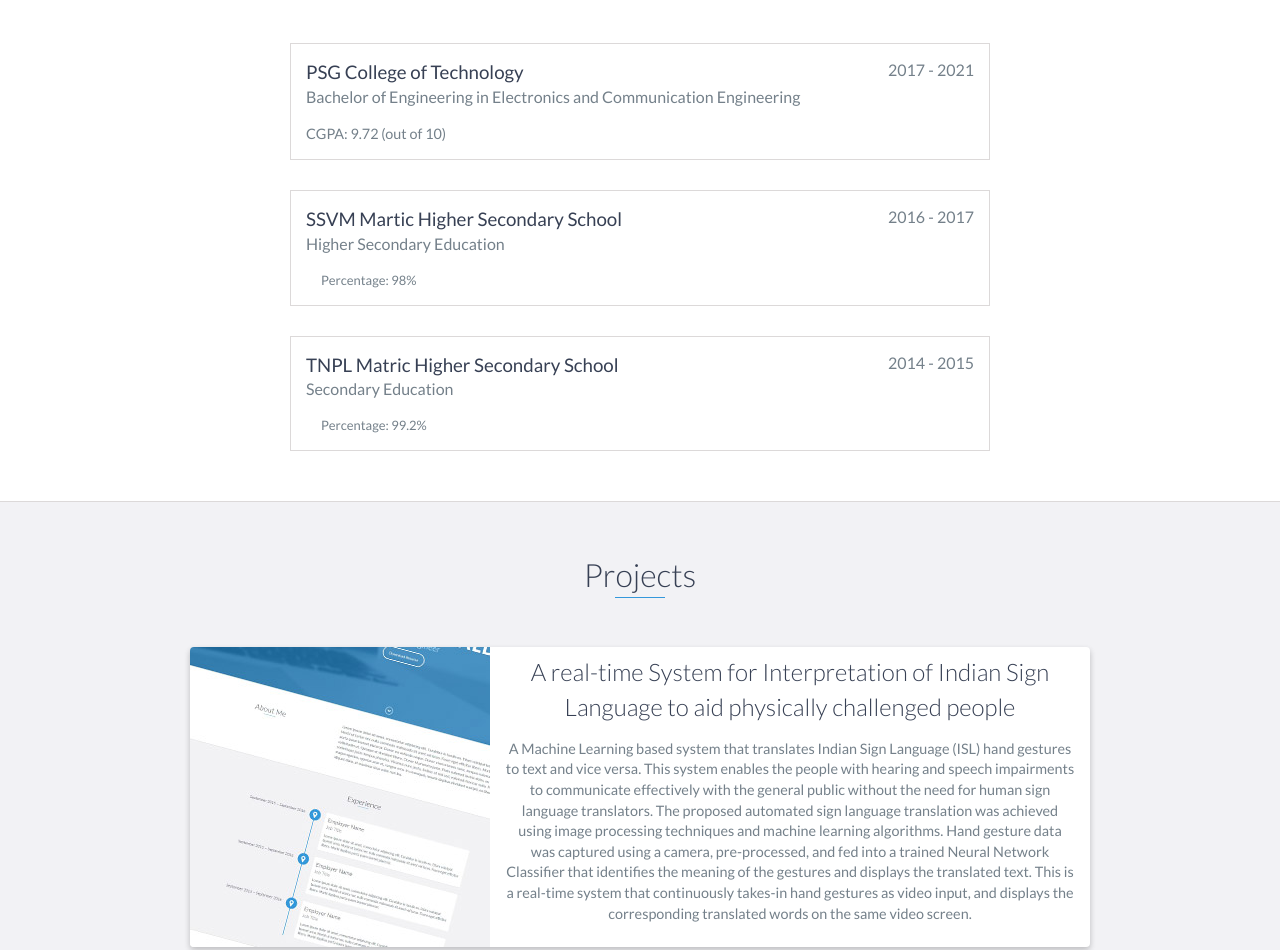
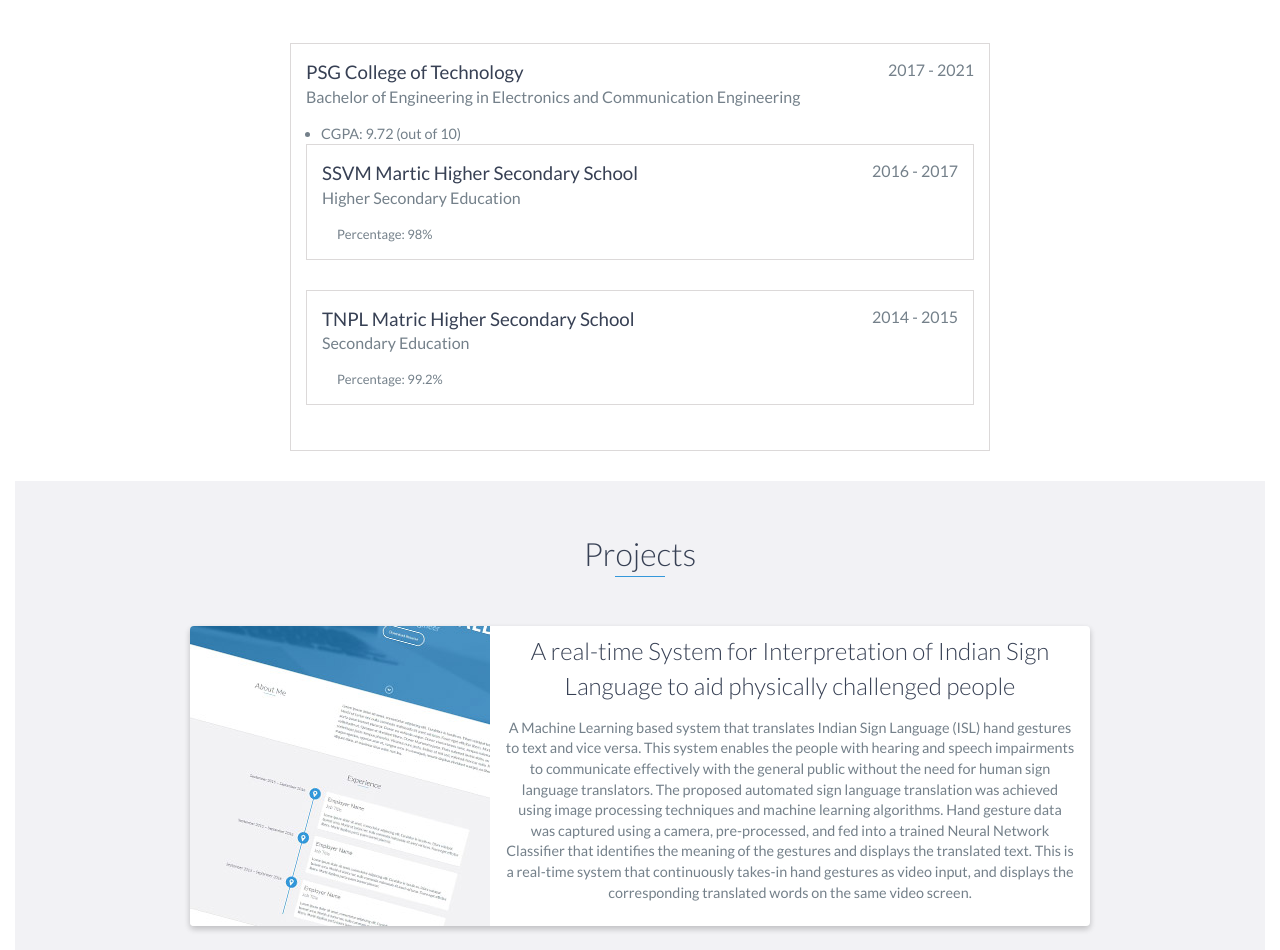
Before and after one commit to dhivyasri2000/dhivyasri2000.github.io, a website: page index.html in a window 1280 px wide. Shown: the part 2160-3110 px from the top of the page. Drawn offline with nearby package versions, Linux system fonts and the light colour scheme.

Commit message:
Update index.html

```diff
--- a/index.html
+++ b/index.html
@@ -131,9 +131,11 @@
             <h3>PSG College of Technology</h3>
             <span class="education-date">2017 - 2021</span>
             <h4>Bachelor of Engineering in Electronics and Communication Engineering</h4>
-            <p>
-                CGPA: 9.72 (out of 10)
-            </p>
+            <ul>
+                <li>
+                    CGPA: 9.72 (out of 10)
+		</li>
+            </ul
         </div>
         <!-- End .education-block -->
 
```
